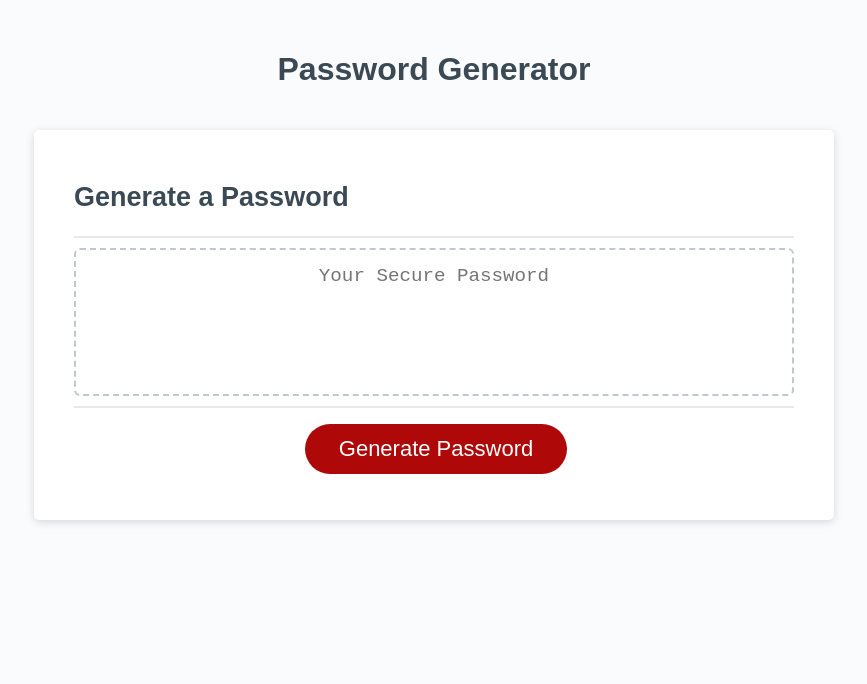
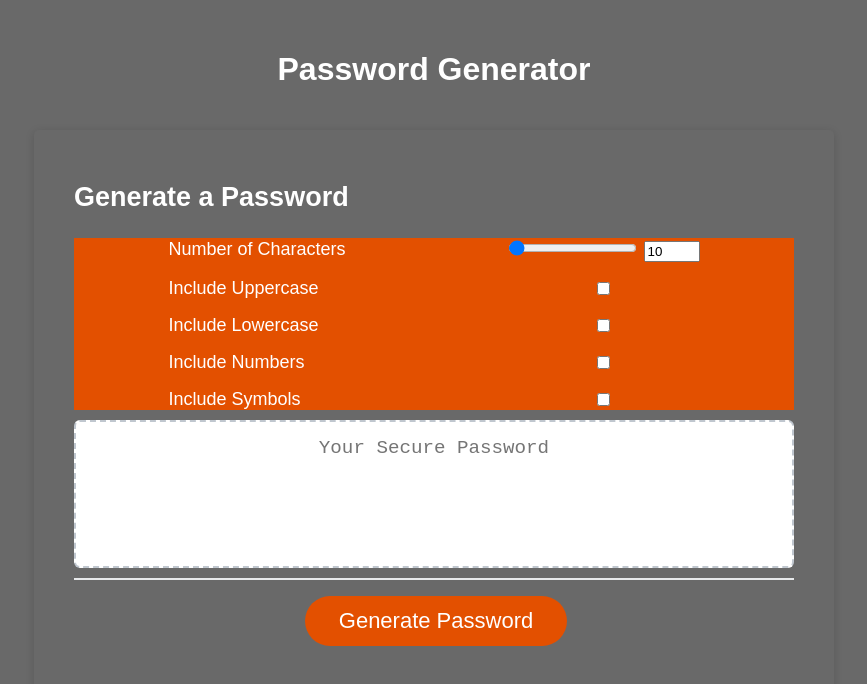
Before and after one commit to valdezthebroker/Homework3, a plain HTML site: page index.html in a window 1280 px wide. Shown: the whole page, without its empty margins (206-1073 px from the left). Drawn offline with Linux system fonts and the light colour scheme.

Commit message:
completed styling

```diff
--- a/index.html
+++ b/index.html
@@ -16,6 +16,20 @@
         <div class="card-header">
           <h2>Generate a Password</h2>
         </div>
+        <form>
+          <label for = "characterAmountNumber">Number of Characters</label>
+          <div><input type = "range" min="8" max="128" value="10" id="characterAmountRange">
+          <input type = "number" min="1" max="50" value="10" id="characterAmountRange"></div>
+
+          <label for = "">Include Uppercase</label>
+          <input type="checkbox" id="includeUppercase">
+          <label for = "">Include Lowercase</label>
+          <input type="checkbox" id="includeLowercase">
+          <label for = "">Include Numbers</label>
+          <input type="checkbox" id="includeNumbers">
+          <label for = "">Include Symbols</label>
+          <input type="checkbox" id="includeSymbols">
+        </form>
         <div class="card-body">
           <textarea
             readonly
--- a/style.css
+++ b/style.css
@@ -10,6 +10,8 @@ body,
   height: 100%;
   margin: 0;
   padding: 0;
+  justify-content: center;
+  align-items: center;
 }
 
 body {
@@ -21,21 +23,22 @@ body {
   padding-top: 30px;
   padding-left: 20px;
   padding-right: 20px;
+  background-color: #696969;
 }
 
 header {
   text-align: center;
   padding: 20px;
   padding-top: 0px;
-  color: hsl(206, 17%, 28%);
+  color: white;
 }
 
 .card {
-  background-color: hsl(0, 0%, 100%);
+  background-color: #696969;
   border-radius: 5px;
   border-width: 1px;
   box-shadow: rgba(0, 0, 0, 0.15) 0px 2px 8px 0px;
-  color: hsl(206, 17%, 28%);
+  color: #e35000;
   font-size: 18px;
   margin: 0 auto;
   max-width: 800px;
@@ -46,10 +49,26 @@ header {
   content: " ";
   display: block;
   width: 100%;
-  background: #e7e9eb;
+  background: #696969;
   height: 2px;
 }
+.card-header h2 {
+  color: white;
+}
 
+form {
+  display: grid;
+  grid-template-columns: auto auto;
+  row-gap: 1rem;
+  column-gap: 10rem;
+  justify-content: center;
+  align-items: center;
+  background-color: #e35000;
+  color: white;
+}
+.form {
+
+}
 .card-body {
   min-height: 100px;
 }
@@ -74,7 +93,7 @@ header {
 
 .btn {
   border: none;
-  background-color: hsl(360, 91%, 36%);
+  background-color: #e35000;
   border-radius: 25px;
   box-shadow: rgba(0, 0, 0, 0.1) 0px 1px 6px 0px rgba(0, 0, 0, 0.2) 0px 1px 1px
     0px;
```
